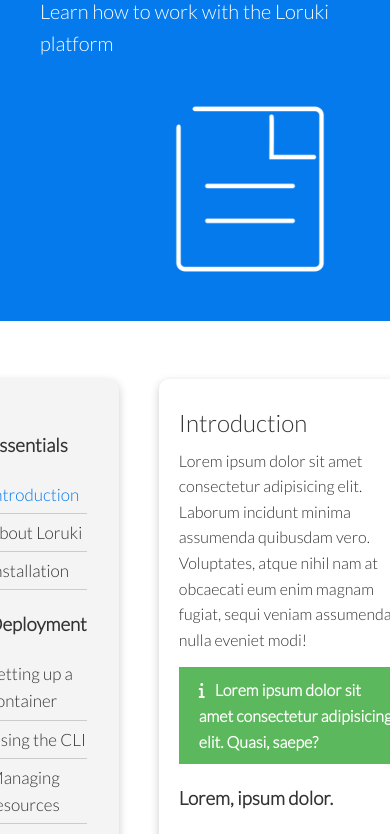
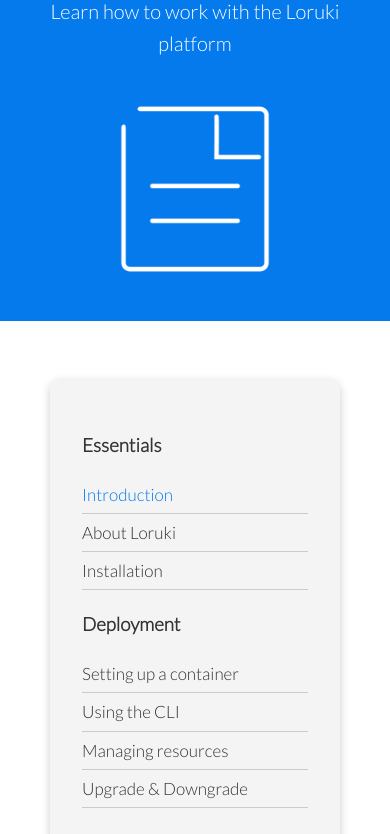
Before and after one commit to victorshamo/cloud_hosting_website, a plain HTML site: page docs.html in a window 390 px wide. Shown: the part 244-1078 px from the top of the page. Drawn offline with Linux system fonts and the light colour scheme.

Commit message:
Feat: Making Inner Pages Responsive

```diff
--- a/css/style.css
+++ b/css/style.css
@@ -46,7 +46,8 @@
   width: 100%;
 }
 
-code, pre {
+code,
+pre {
   background: #333;
   color: #fff;
   padding: 10px;
@@ -197,7 +198,8 @@
 }
 
 /* Features */
-.features-head img, .docs-head img {
+.features-head img,
+.docs-head img {
   width: 200px;
   justify-self: flex-end;
 }
@@ -207,7 +209,7 @@
   justify-self: flex-end;
 }
 
-.features-main  .card > i {
+.features-main .card > i {
   margin-right: 20px;
 }
 
@@ -216,11 +218,11 @@
 }
 
 .features-main .grid > *:first-child {
-  grid-column: 1/ span 3;
+  grid-column: 1 / span 3;
 }
 
 .features-main .grid > *:nth-child(2) {
-  grid-column: 1/ span 2;
+  grid-column: 1 / span 2;
 }
 
 /* Docs */
@@ -257,7 +259,9 @@
   .showcase-form .grid,
   .stats .grid,
   .cli .grid,
-  .cloud .grid {
+  .cloud .grid,
+  .features-main .grid,
+  .docs-main .grid {
     grid-template-columns: 1fr;
     grid-template-rows: 1fr;
   }
@@ -280,6 +284,23 @@
     grid-column: 1;
     grid-row: 1;
   }
+
+  .features-head,
+  .features-sub-head,
+  .docs-head {
+    text-align: center;
+  }
+
+  .features-head img,
+  .features-sub-head img,
+  .docs-head img {
+    justify-self: center;
+  }
+
+  .features-main .grid > *:first-child,
+  .features-main .grid > *:nth-child(2) {
+    grid-column: 1;
+  }
 }
 
 /* Mobile */
```
